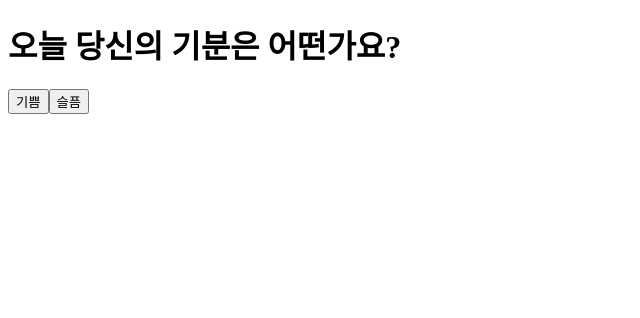
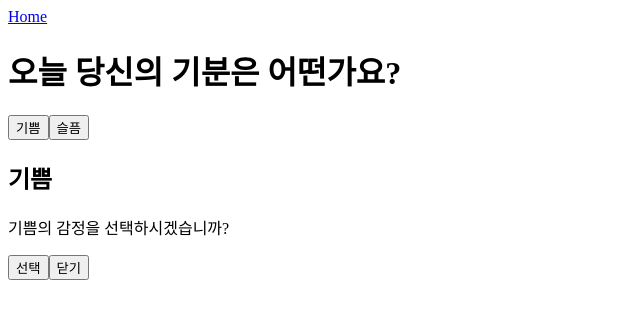
Before and after one commit to gimadud/spothepie, a React (Vite) app: page / in a window 1280 px wide. Both pictures are taken after a click on the button "기쁨". Shown: the top 318 px of the page, without its empty margins (0-640 px from the left). Built offline with nearby package versions, Linux system fonts and the light colour scheme; no server answers.

Commit message:
feat: 감정 클릭시 선택창 띄우고 선택 하면 추천 결과 페이지로 이동하도록 구현

```diff
--- a/src/App.tsx
+++ b/src/App.tsx
@@ -1,13 +1,29 @@
+import { Routes, Route, Link, Outlet } from 'react-router-dom';
 import './css/App.css';
 import Home from './pages/Home';
+import RecommendationPage from './pages/RecommendationPage';
+// import MyPage from './pages/MyPage'; 나중에 구현할 페이지
+
+const Layout = () => (
+  <div className="App">
+    <header className="App-header">
+      <nav>
+        <Link to="/">Home</Link>
+        {/* <Link to="/my-page">My Page</Link>  미리 연결만해두고 나중에 구현 */ }
+      </nav>
+      <Outlet />
+    </header>
+  </div>
+);
 
 function App() {
   return (
-    <div className="App">
-      <header className="App-header">
-        <Home />
-      </header>
-    </div>
+    <Routes>
+      <Route path="/" element={<Layout />}>
+        <Route index element={<Home />} />
+        <Route path="recommendation" element={<RecommendationPage />} />
+      </Route>
+    </Routes>
   );
 }
 
--- a/src/components/EmotionModal.tsx
+++ b/src/components/EmotionModal.tsx
@@ -0,0 +1,33 @@
+import React from 'react';
+import '../css/EmotionModal.css';
+
+interface EmotionModalProps {
+  isOpen: boolean;
+  onClose: () => void;
+  onConfirm: (mood: 'joy' | 'sadness') => void;
+  mood: 'joy' | 'sadness' | null;
+}
+
+const emotionDescriptions = {
+  joy: '기쁨의 감정을 선택하시겠습니까?',
+  sadness: '슬픔의 감정을 선택하시겠습니까?',
+};
+
+const EmotionModal: React.FC<EmotionModalProps> = ({ isOpen, onClose, onConfirm, mood }) => {
+  if (!isOpen || !mood) return null;
+
+  return (
+    <div className="modal-overlay" onClick={onClose}>
+      <div className="modal-content" onClick={(e) => e.stopPropagation()}>
+        <h2>{mood === 'joy' ? '기쁨 ' : '슬픔 '}</h2>
+        <p className="emotion-description">{emotionDescriptions[mood]}</p>
+        <div className="button-group">
+          <button onClick={() => onConfirm(mood)} className="confirm-button">선택</button>
+          <button onClick={onClose} className="close-button">닫기</button>
+        </div>
+      </div>
+    </div>
+  );
+};
+
+export default EmotionModal;
--- a/src/components/EmotionSelector.tsx
+++ b/src/components/EmotionSelector.tsx
@@ -1,30 +1,15 @@
 import React from 'react';
-import { useSongRecommender } from '../hooks/useSongRecommender';
-import { useMoodRecorder } from '../hooks/useMoodRecorder';
-import { songDatabase } from '../data/songData';
-import type { Song } from '../types/Song';
 import '../css/EmotionSelector.css';
 
 interface EmotionSelectorProps {
-  onSongRecommended: (song: Song, emotion: keyof typeof songDatabase) => void;
+  onSelectEmotion: (emotion: 'joy' | 'sadness') => void;
 }
 
-const EmotionSelector: React.FC<EmotionSelectorProps> = ({ onSongRecommended }) => {
-  const { recommendSong } = useSongRecommender();
-  const { recordMood } = useMoodRecorder();
-
-  const handleSelectEmotion = async (emotion: keyof typeof songDatabase) => {
-    const song = await recommendSong(emotion);
-    if (song) {
-      recordMood(emotion, song);
-      onSongRecommended(song, emotion);
-    }
-  };
-
+const EmotionSelector: React.FC<EmotionSelectorProps> = ({ onSelectEmotion }) => {
   return (
     <div>
-      <button onClick={() => handleSelectEmotion('joy')}>기쁨</button>
-      <button onClick={() => handleSelectEmotion('sadness')}>슬픔</button>
+      <button onClick={() => onSelectEmotion('joy')}>기쁨</button>
+      <button onClick={() => onSelectEmotion('sadness')}>슬픔</button>
     </div>
   );
 };
--- a/src/pages/Home.tsx
+++ b/src/pages/Home.tsx
@@ -1,32 +1,74 @@
 import { useState } from 'react';
-import { Link } from 'react-router-dom';
+import { useNavigate } from 'react-router-dom';
+import '../css/Home.css';
 import EmotionSelector from '../components/EmotionSelector';
+import EmotionModal from '../components/EmotionModal';
+import { songDatabase } from '../data/songData';
 import type { Song } from '../types/Song';
-import { songDatabase } from '../data/songData';
-import '../css/Home.css';
+import type { MoodStorage } from '../types/Mood';
+import { useKSTDate } from '../hooks/useKSTDate';
+
 
 const Home = () => {
-  const [recommendedSong, setRecommendedSong] = useState<Song | null>(null);
-  const [selectedEmotion, setSelectedEmotion] = useState<keyof typeof songDatabase | null>(null);
+  const [loading, setLoading] = useState(false);
+  const [isEmotionModalOpen, setIsEmotionModalOpen] = useState(false);
+  const [selectedEmotion, setSelectedEmotion] = useState<'joy' | 'sadness' | null>(null);
+  const navigate = useNavigate();
 
-  const handleSongRecommended = (song: Song, emotion: keyof typeof songDatabase) => {
-    setRecommendedSong(song);
+  const handleEmotionSelect = (emotion: 'joy' | 'sadness') => {
     setSelectedEmotion(emotion);
+    setIsEmotionModalOpen(true);
+  };
+
+  const closeEmotionModal = () => {
+    setIsEmotionModalOpen(false);
+    setSelectedEmotion(null);
+  };
+
+  const fetchSongsAndRecordMood = async (emotion: 'joy' | 'sadness') => {
+    closeEmotionModal();
+    setLoading(true);
+
+   const today = useKSTDate();
+
+    const savedMoods = localStorage.getItem('moods');
+    const moods: MoodStorage = savedMoods ? JSON.parse(savedMoods) : {};
+
+    const trackIds = songDatabase[emotion];
+    const randomTrackId = trackIds[Math.floor(Math.random() * trackIds.length)];
+    const url = `https://itunes.apple.com/lookup?id=${randomTrackId}&entity=song&country=KR`;
+
+    try {
+      const response = await fetch(url);
+      if (!response.ok) {
+        throw new Error(`HTTP error! status: ${response.status}`);
+      }
+      const data = await response.json();
+      const fetchedSong: Song = data.results[0];
+
+      if (fetchedSong) {
+        moods[today] = { mood: emotion, song: fetchedSong };
+        localStorage.setItem('moods', JSON.stringify(moods));
+        navigate('/recommendation', { state: { song: fetchedSong, mood: emotion } });
+      }
+    } catch (error) {
+      console.error('Error fetching from iTunes API:', error);
+    } finally {
+      setLoading(false);
+    }
   };
 
   return (
     <>
       <h1>오늘 당신의 기분은 어떤가요?</h1>
-      <EmotionSelector onSongRecommended={handleSongRecommended} />
-      {recommendedSong && selectedEmotion && (
-        <div>
-          <h2>추천된 노래:</h2>
-          <p>{recommendedSong.trackName} - {recommendedSong.artistName}</p>
-          <Link to="/recommendation" state={{ song: recommendedSong, mood: selectedEmotion }}>
-            자세히 보기
-          </Link>
-        </div>
-      )}
+      <EmotionSelector onSelectEmotion={handleEmotionSelect} />
+      {loading && <p>노래를 추천 중입니다...</p>}
+      <EmotionModal
+        isOpen={isEmotionModalOpen}
+        onClose={closeEmotionModal}
+        onConfirm={fetchSongsAndRecordMood}
+        mood={selectedEmotion}
+      />
     </>
   );
 };
--- a/src/pages/RecommendationPage.tsx
+++ b/src/pages/RecommendationPage.tsx
@@ -0,0 +1,34 @@
+import React from 'react';
+import { useLocation, useNavigate } from 'react-router-dom';
+import type { Song } from '../types/Song';
+import '../css/RecommendationPage.css';
+
+const RecommendationPage: React.FC = () => {
+  const location = useLocation();
+  const navigate = useNavigate();
+  const { song, mood } = location.state as { song: Song; mood: 'joy' | 'sadness' };
+
+  if (!song) {
+    return (
+      <div className="recommendation-container">
+        <h2>오류</h2>
+        <p>노래 정보를 불러오지 못했습니다.</p>
+        <button onClick={() => navigate('/')}>홈으로 돌아가기</button>
+      </div>
+    );
+  }
+
+  return (
+    <div className="recommendation-container">
+      <h2>{mood === 'joy' ? '기분 좋은 날엔 ' : '위로가 필요할 땐 '}</h2>
+      <div className="song-details">
+        <img src={song.artworkUrl100.replace('100x100bb', '300x300bb')} alt={song.trackName} />
+        <h3>{song.trackName}</h3>
+        <p>{song.artistName}</p>
+        {song.previewUrl && <audio controls src={song.previewUrl}></audio>}
+      </div>
+    </div>
+  );
+};
+
+export default RecommendationPage;
```
Also changed, not shown: src/components/SongList.tsx (+35 -0 lines), src/hooks/useKSTDate.ts (line endings or trailing spaces).
